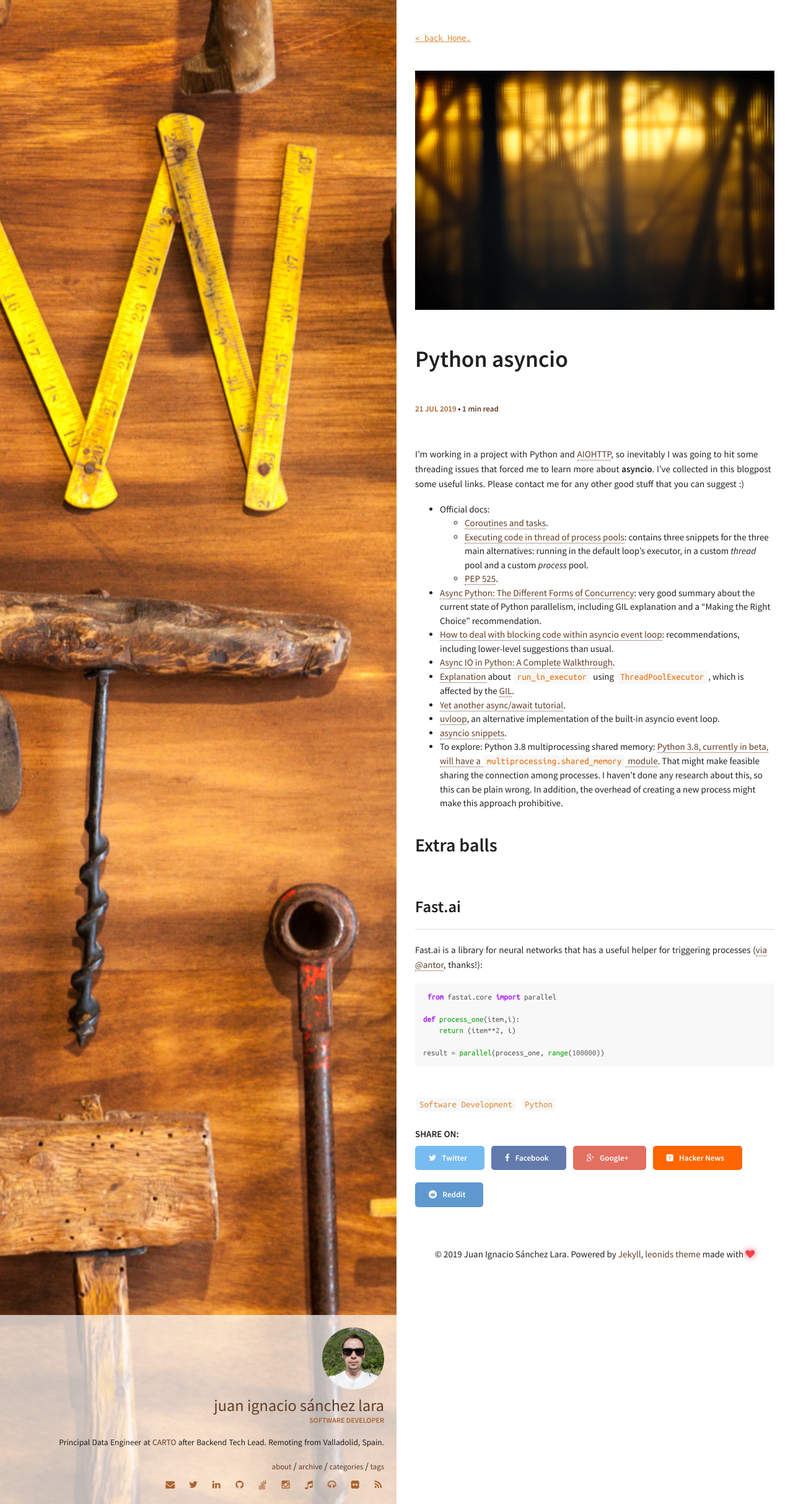
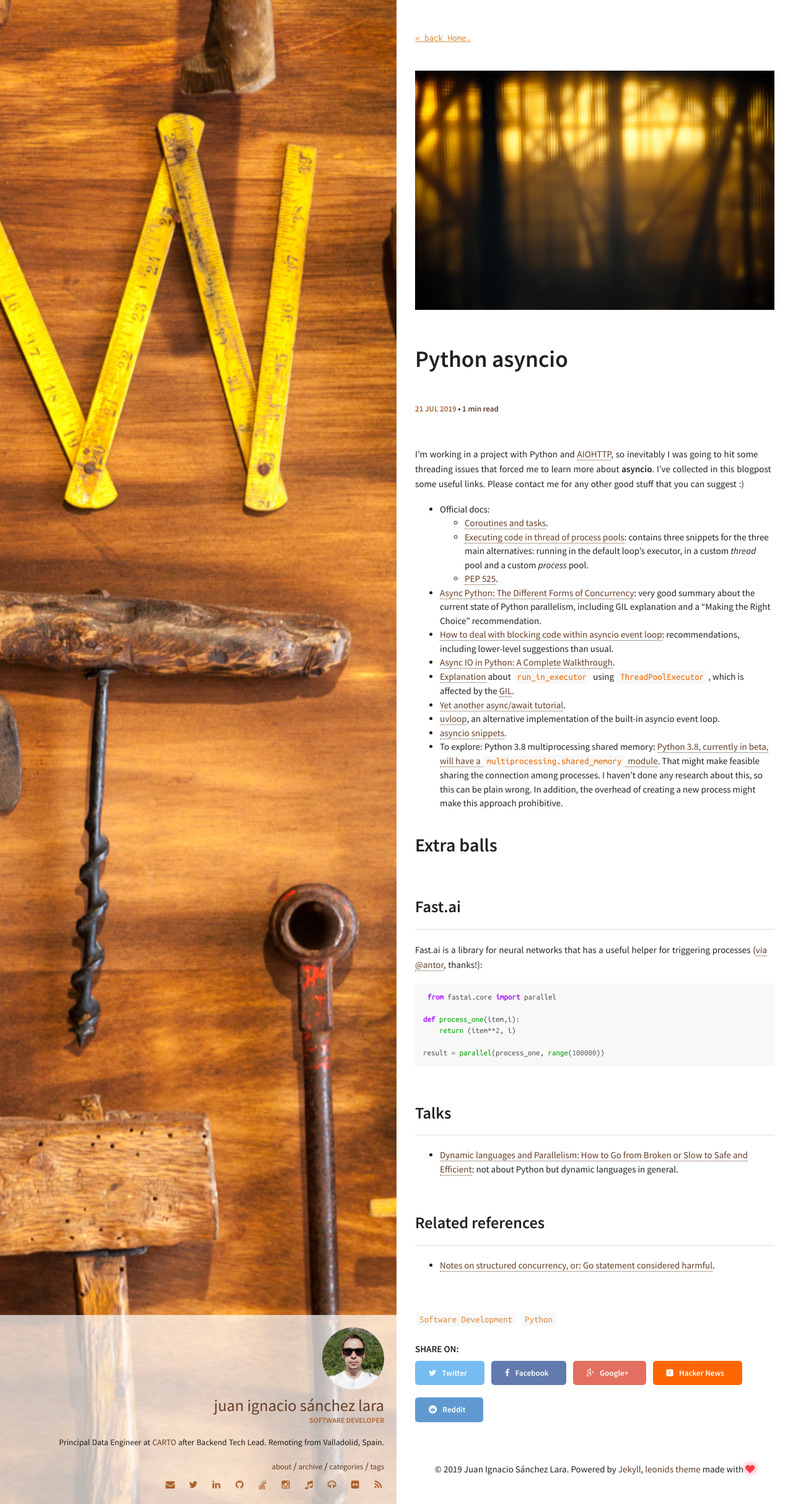
Before and after one commit to juanignaciosl/juanignaciosl.github.io, a Jekyll site: the page built from _posts/2019-07-21-Python_asyncio.markdown, in a window 1280 px wide. Shown: the whole page at 62% size. Built offline with Jekyll 4.4.1, drawn with Linux system fonts in a browser that asks for light colours.

Commit message:
Updates to Python async

````diff
--- a/_posts/2019-07-21-Python_asyncio.markdown
+++ b/_posts/2019-07-21-Python_asyncio.markdown
@@ -39,3 +39,11 @@ def process_one(item,i):
 
 result = parallel(process_one, range(100000))
 ```
+
+## Talks
+
+- [Dynamic languages and Parallelism: How to Go from Broken or Slow to Safe and Efficient](https://app.getpocket.com/read/2668197563): not about Python but dynamic languages in general.
+
+## Related references
+
+- [Notes on structured concurrency, or: Go statement considered harmful](https://vorpus.org/blog/notes-on-structured-concurrency-or-go-statement-considered-harmful/).
````
